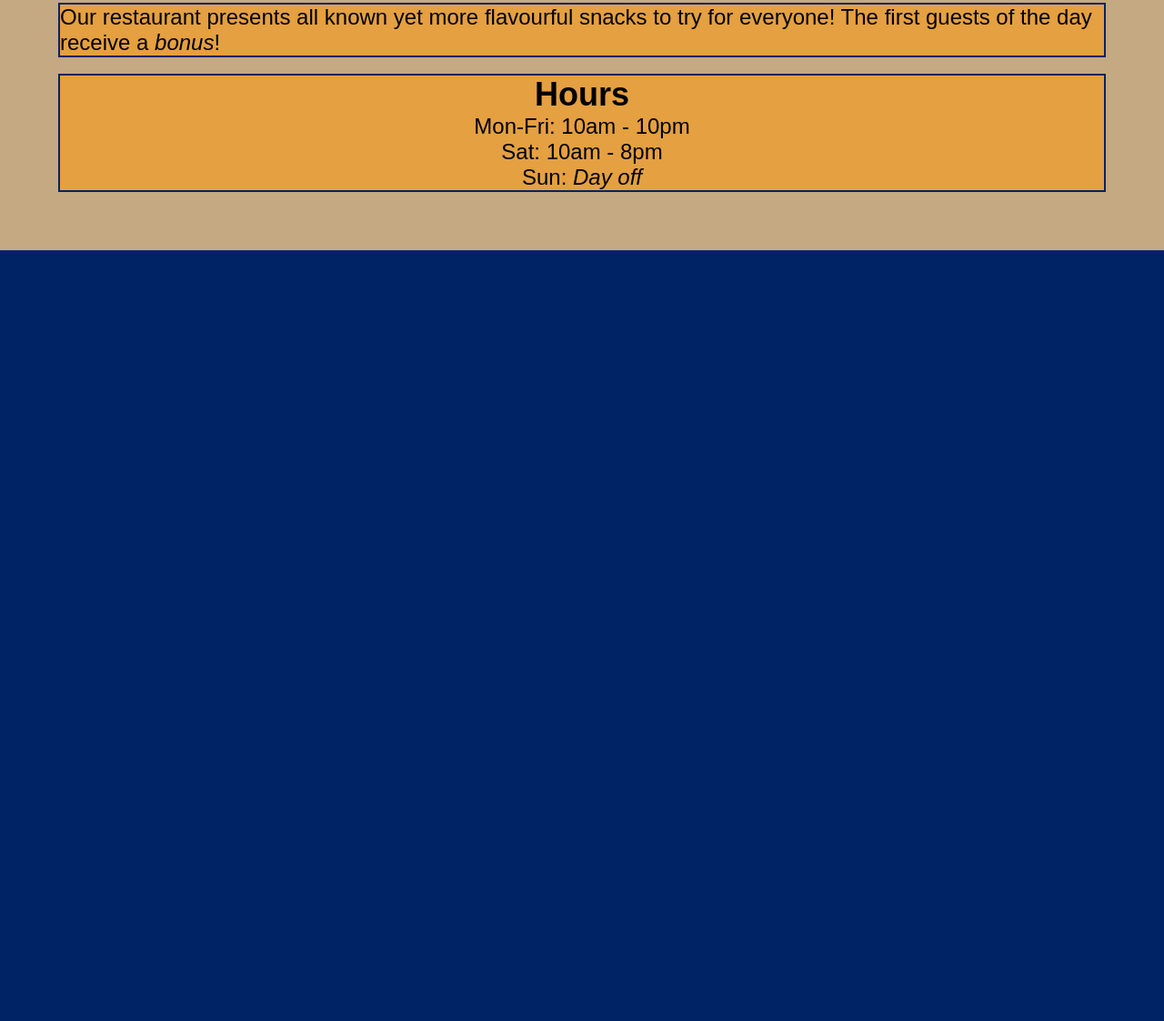
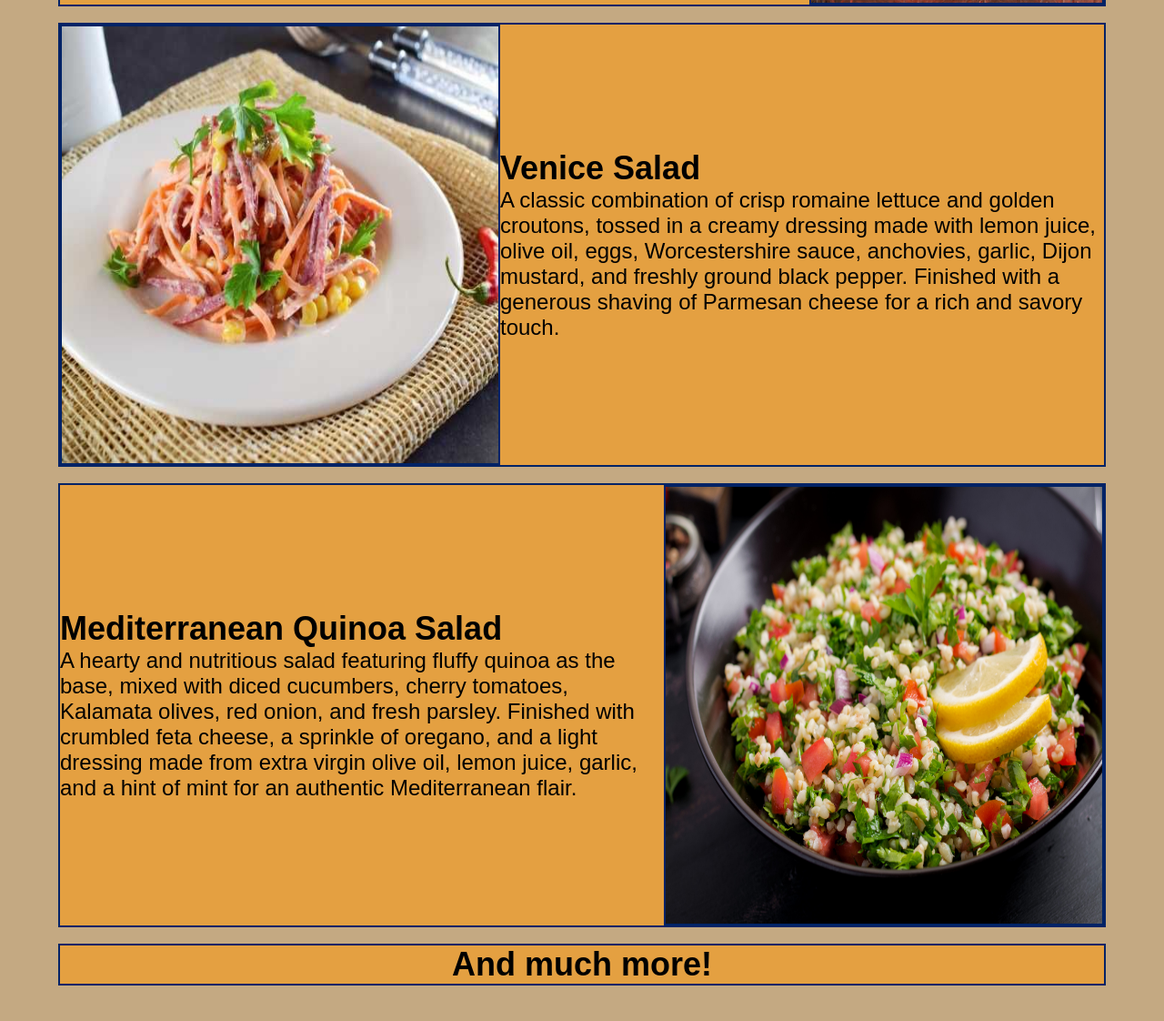
Before and after one commit to bulkassi/odin-restaurant-page, a website built with webpack: page src/template.html in a window 1280 px wide. Shown: the part 724-1846 px from the top of the page at 91% size. Before the commit the page ends 999 px from the top, so only its background shows below. Built offline with nearby package versions, Linux system fonts and the light colour scheme.

Commit message:
Make a menu page template

```diff
--- a/src/index.js
+++ b/src/index.js
@@ -5,9 +5,9 @@ import { renderMenuPage } from "./menuPageController.js";
 const ScreenController = (function (doc) {
   const homeBtn = doc.querySelector(".tabs .btn-home");
   const menuBtn = doc.querySelector(".tabs .btn-menu");
-  doc.querySelector("#content").replaceChildren();
+  // doc.querySelector("#content").replaceChildren();
   homeBtn.addEventListener("click", renderHomePage);
   menuBtn.addEventListener("click", renderMenuPage);
 
-  renderHomePage(doc);
+  // renderHomePage(doc);
 })(document);
--- a/src/menuPageController.js
+++ b/src/menuPageController.js
@@ -1,5 +1,3 @@
-import RestaurantImage from "./public/restaurant_default.svg";
-
 const contentContainer = document.querySelector("#content");
 
 const createContentBox = (doc) => {
@@ -17,14 +15,10 @@ const createContent = (doc) => {
 
     const restaurantName = doc.createElement("h1");
     const emphasized = doc.createElement("em");
-    emphasized.append("The");
-    restaurantName.append(emphasized, " Snack Restaurant");
-
-    // const restaurantSvg = doc.createElement("img");
-    // restaurantSvg.src = RestaurantImage;
+    emphasized.append("Menu");
+    restaurantName.append("", emphasized);
 
     restaurantNameBox.appendChild(restaurantName);
-    // restaurantNameBox.appendChild(restaurantSvg);
 
     return restaurantNameBox;
   };
--- a/src/style.css
+++ b/src/style.css
@@ -71,6 +71,26 @@ header {
   }
 }
 
+.menu-card {
+  display: flex;
+
+  &.flex-row {
+    flex-direction: row;
+  }
+
+  &.flex-column {
+    flex-direction: column;
+  }
+
+  &.justify-center {
+    justify-content: center;
+  }
+
+  &.align-center {
+    align-items: center;
+  }
+}
+
 h1,
 h2,
 p {
--- a/src/template.html
+++ b/src/template.html
@@ -14,21 +14,58 @@
       </nav>
     </header>
     <div id="content">
+      <h1 class="content-box flex-column align-center"><em>Menu</em></h1>
       <div class="content-box">
-        <h1><em>The</em> Snack Restaurant</h1>
+        <div class="menu-card flex-row align-center">
+          <div class="menu-option-desc">
+            <h2>Caesar Salad</h2>
+            <p>
+              A classic combination of crisp romaine lettuce and golden
+              croutons, tossed in a creamy dressing made with lemon juice, olive
+              oil, eggs, Worcestershire sauce, anchovies, garlic, Dijon mustard,
+              and freshly ground black pepper. Finished with a generous shaving
+              of Parmesan cheese for a rich and savory touch.
+            </p>
+          </div>
+          <img src="./public/caesar_salad.jpg" alt="Caesar salad picture" />
+        </div>
       </div>
-      <img src="./public/restaurant_default.svg" alt="default_picture" />
       <div class="content-box">
-        <p>
-          Our restaurant presents all known yet more flavourful snacks to try
-          for everyone! The first guests of the day receive a <em>bonus</em>!
-        </p>
+        <div class="menu-card flex-row align-center">
+          <img src="./public/venice_salad.jpg" alt="Venice salad picture" />
+          <div class="menu-option-desc">
+            <h2>Venice Salad</h2>
+            <p>
+              A classic combination of crisp romaine lettuce and golden
+              croutons, tossed in a creamy dressing made with lemon juice, olive
+              oil, eggs, Worcestershire sauce, anchovies, garlic, Dijon mustard,
+              and freshly ground black pepper. Finished with a generous shaving
+              of Parmesan cheese for a rich and savory touch.
+            </p>
+          </div>
+        </div>
       </div>
-      <div class="content-box flex-column">
-        <h2>Hours</h2>
-        <p>Mon-Fri: 10am - 10pm</p>
-        <p>Sat: 10am-6p</p>
-        <p>Sun: <em>Day off</em></p>
+      <div class="content-box">
+        <div class="menu-card flex-row align-center">
+          <div class="menu-option-desc">
+            <h2>Mediterranean Quinoa Salad</h2>
+            <p>
+              A hearty and nutritious salad featuring fluffy quinoa as the base,
+              mixed with diced cucumbers, cherry tomatoes, Kalamata olives, red
+              onion, and fresh parsley. Finished with crumbled feta cheese, a
+              sprinkle of oregano, and a light dressing made from extra virgin
+              olive oil, lemon juice, garlic, and a hint of mint for an
+              authentic Mediterranean flair.
+            </p>
+          </div>
+          <img
+            src="./public/quinoa_salad.jpg"
+            alt="Mediterranean Quinoa salad picture"
+          />
+        </div>
+      </div>
+      <div class="content-box flex-column align-center">
+        <h2>And much more!</h2>
       </div>
     </div>
   </body>
```
Also changed, not shown: src/public/caesar_salad.jpg (added), src/public/quinoa_salad.jpg (added), src/public/venice_salad.jpg (added).
